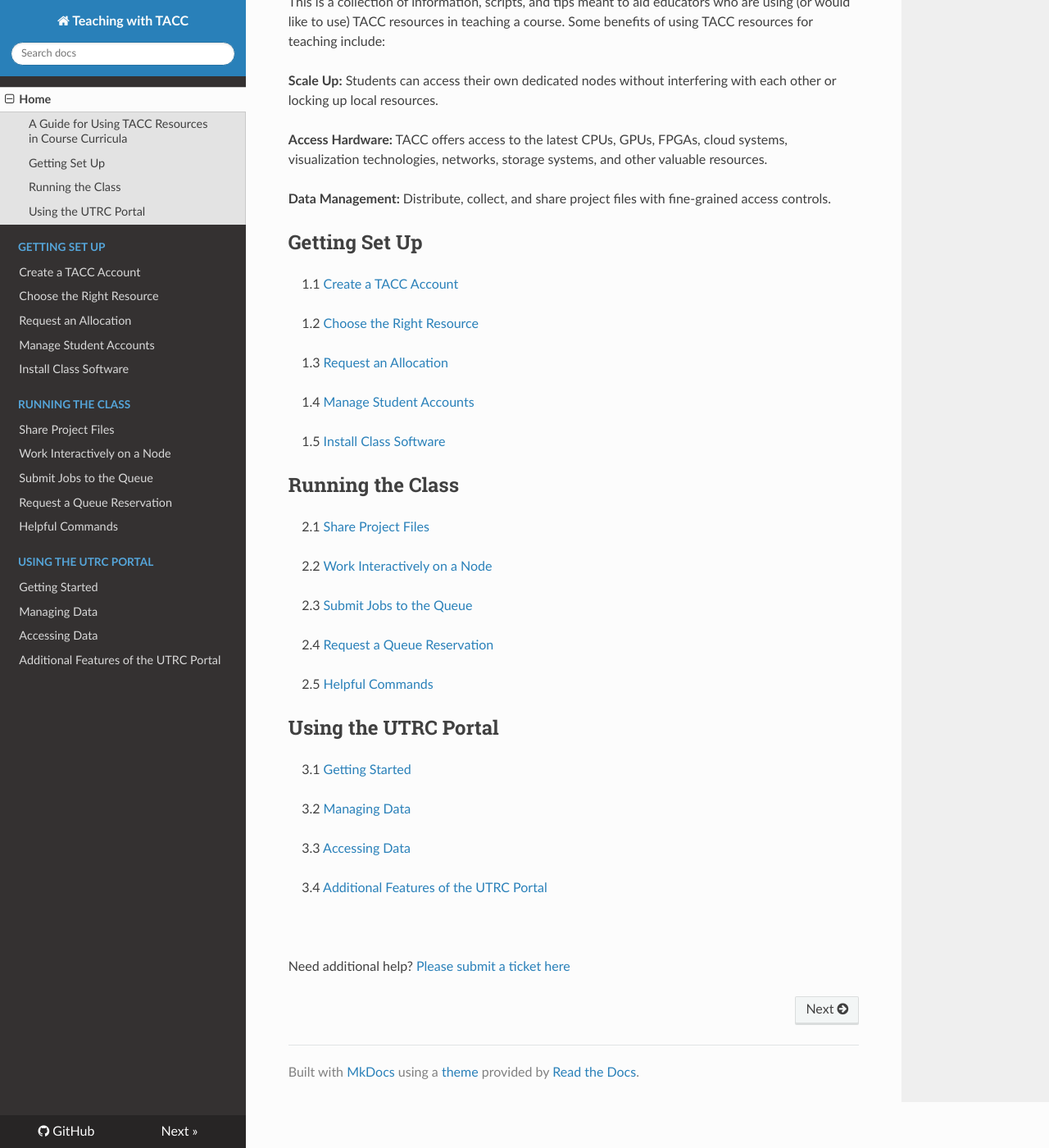
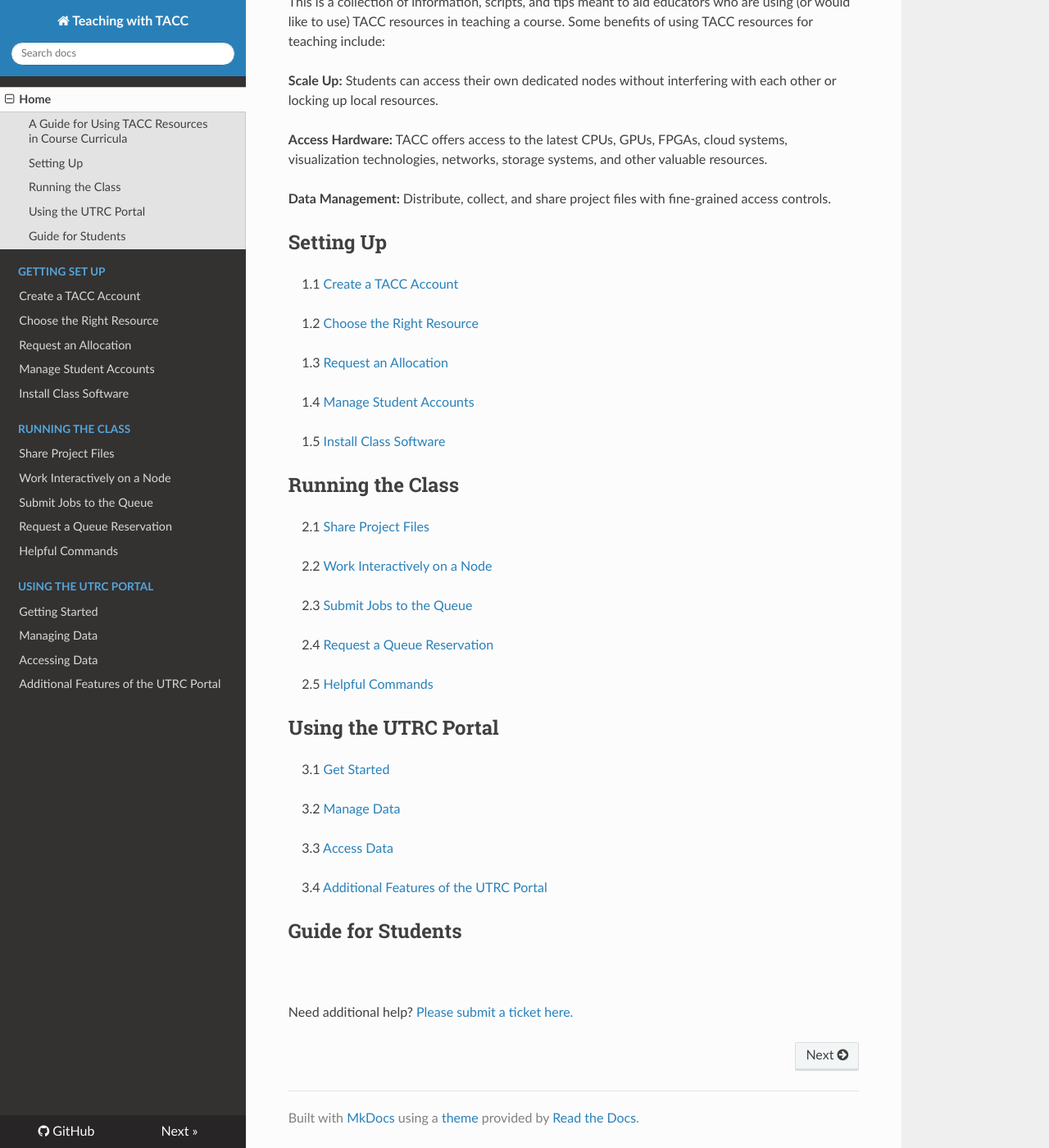
Before and after one commit to TACC/TeachingWithTACC, an MkDocs documentation site: the page built from docs/index.md, in a window 1280 px wide and 1400 px high, scrolled down 225 px. Shown: the whole window at 82% size. Built offline with MkDocs 1.6.1, drawn with Linux system fonts in a browser that asks for light colours; nearby versions of some CDN libraries.

Commit message:
Update index.md

```diff
--- a/docs/index.md
+++ b/docs/index.md
@@ -11,7 +11,7 @@ benefits of using TACC resources for teaching include:
 
 **Data Management:** Distribute, collect, and share project files with fine-grained access controls.
 
-## Getting Set Up
+## Setting Up
 
 &nbsp;&nbsp;&nbsp;&nbsp;1.1 [Create a TACC Account](01.create_account.md)
 
@@ -37,13 +37,19 @@ benefits of using TACC resources for teaching include:
 
 ## Using the UTRC Portal
 
-&nbsp;&nbsp;&nbsp;&nbsp;3.1 [Getting Started](03.getting_started.md)
+&nbsp;&nbsp;&nbsp;&nbsp;3.1 [Get Started](03.getting_started.md)
 
-&nbsp;&nbsp;&nbsp;&nbsp;3.2 [Managing Data](03.managing_data.md)
+&nbsp;&nbsp;&nbsp;&nbsp;3.2 [Manage Data](03.managing_data.md)
 
-&nbsp;&nbsp;&nbsp;&nbsp;3.3 [Accessing Data](03.accessing_data.md)
+&nbsp;&nbsp;&nbsp;&nbsp;3.3 [Access Data](03.accessing_data.md)
 
 &nbsp;&nbsp;&nbsp;&nbsp;3.4 [Additional Features of the UTRC Portal](03.add_features.md)
+
+## Guide for Students
+[//]: # (&nbsp;&nbsp;&nbsp;&nbsp;4.1 [Create a TACC Account](docs/04.student_account.md))
+[//]: # (&nbsp;&nbsp;&nbsp;&nbsp;4.2 [Analyze Data on TACC](docs/04.data_analysis.md))
+[//]: # (&nbsp;&nbsp;&nbsp;&nbsp;4.3 [Use HPC for Final Projects](docs/04.hpc_finals.md))
+[//]: # (&nbsp;&nbsp;&nbsp;&nbsp;4.4 [Use the UTRC Portal for Final Projects](docs/04.portal_finals.md))
 
 <br>
 
@@ -58,4 +64,4 @@ benefits of using TACC resources for teaching include:
 [//]: # (&nbsp;&nbsp;&nbsp;&nbsp;3.4 [Sharing an app](docs/03.share_app.md))
 
 
-Need additional help? [Please submit a ticket here](https://portal.tacc.utexas.edu/tacc-consulting)
+Need additional help? [Please submit a ticket here.](https://portal.tacc.utexas.edu/tacc-consulting/-/consult/tickets/create)
```
